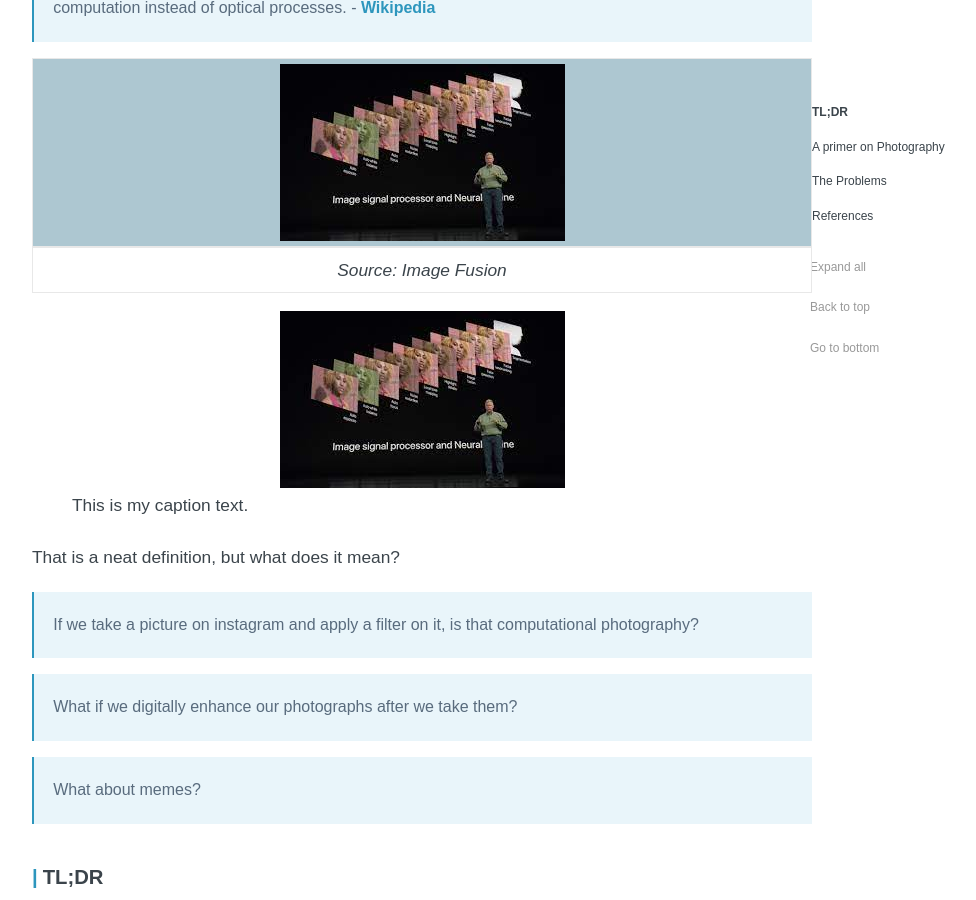
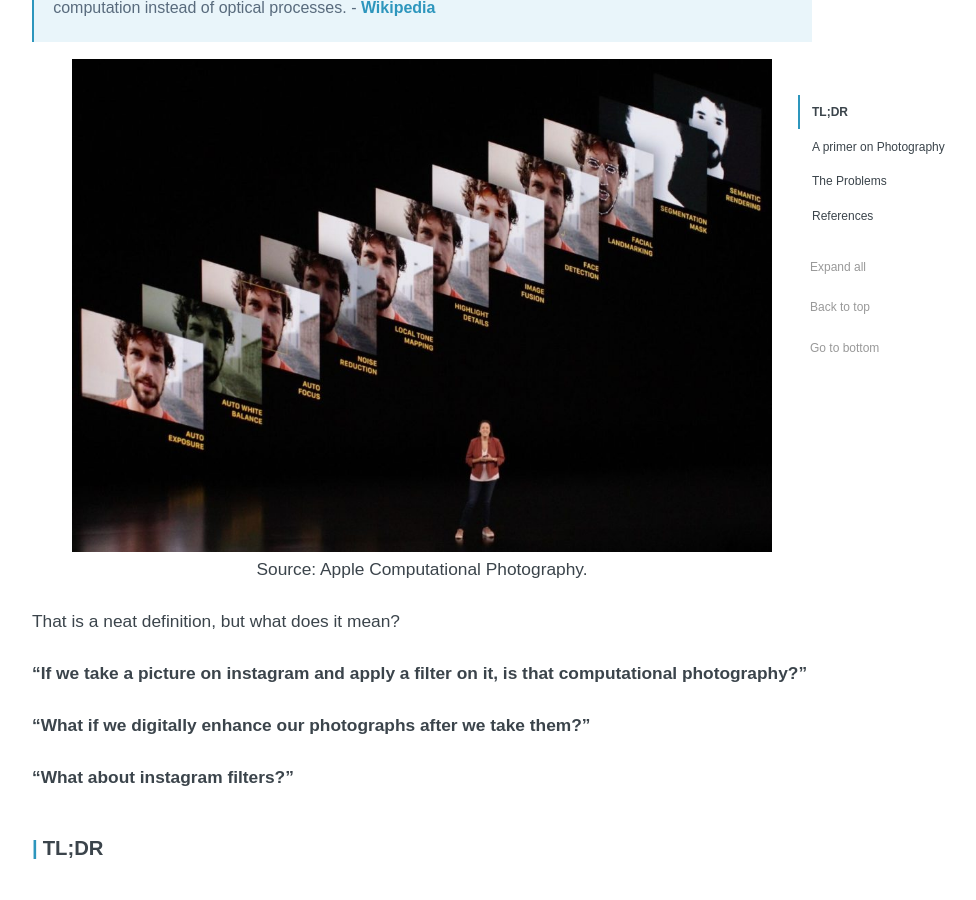
Before and after one commit to ritwikraha/ritwikraha.github.io, a Jekyll site: the page built from _posts/2022-1-18-Computational-Photography.md, in a window 1280 px wide and 900 px high, scrolled down 602 px. Shown: the whole window, without its empty margins (218-1194 px from the left). Built offline with Jekyll 4.4.1, drawn with Linux system fonts in a browser that asks for light colours; comment, search, counter and statistics services are not loaded.

Commit message:
image links and touchups

```diff
--- a/_posts/2022-1-18-Computational-Photography.md
+++ b/_posts/2022-1-18-Computational-Photography.md
@@ -16,13 +16,9 @@
 
 > Computational photography refers to digital image capture and processing techniques that use digital computation instead of optical processes. - [Wikipedia](https://en.wikipedia.org/wiki/Computational_photography)
 
-| ![image fusion]({{site.url}}/assets/post_images/6post/apple.jpg) |
-|:--:|
-| *Source: Image Fusion* |
-
 <figure>
-  <img src="{{site.url}}/assets/post_images/6post/apple.jpg" alt="image fusion"/>
-  <figcaption>This is my caption text.</figcaption>
+  <img src="{{site.url}}/assets/post_images/6post/apple.jpeg" alt="image fusion"/>
+  <figcaption style='text-align: center'>Source: Apple Computational Photography.</figcaption>
 </figure>
 
 
@@ -30,11 +26,11 @@
 
 That is a neat definition, but what does it mean?
 
-> If we take a picture on instagram and apply a filter on it, is that computational photography?
+**"If we take a picture on instagram and apply a filter on it, is that computational photography?"**
 
-> What if we digitally enhance our photographs after we take them?
+**"What if we digitally enhance our photographs after we take them?"**
 
-> What about memes?
+**"What about instagram filters?"**
 
 ### TL;DR
 
```
Also changed, not shown: assets/post_images/6post/apple.jpeg (added).
